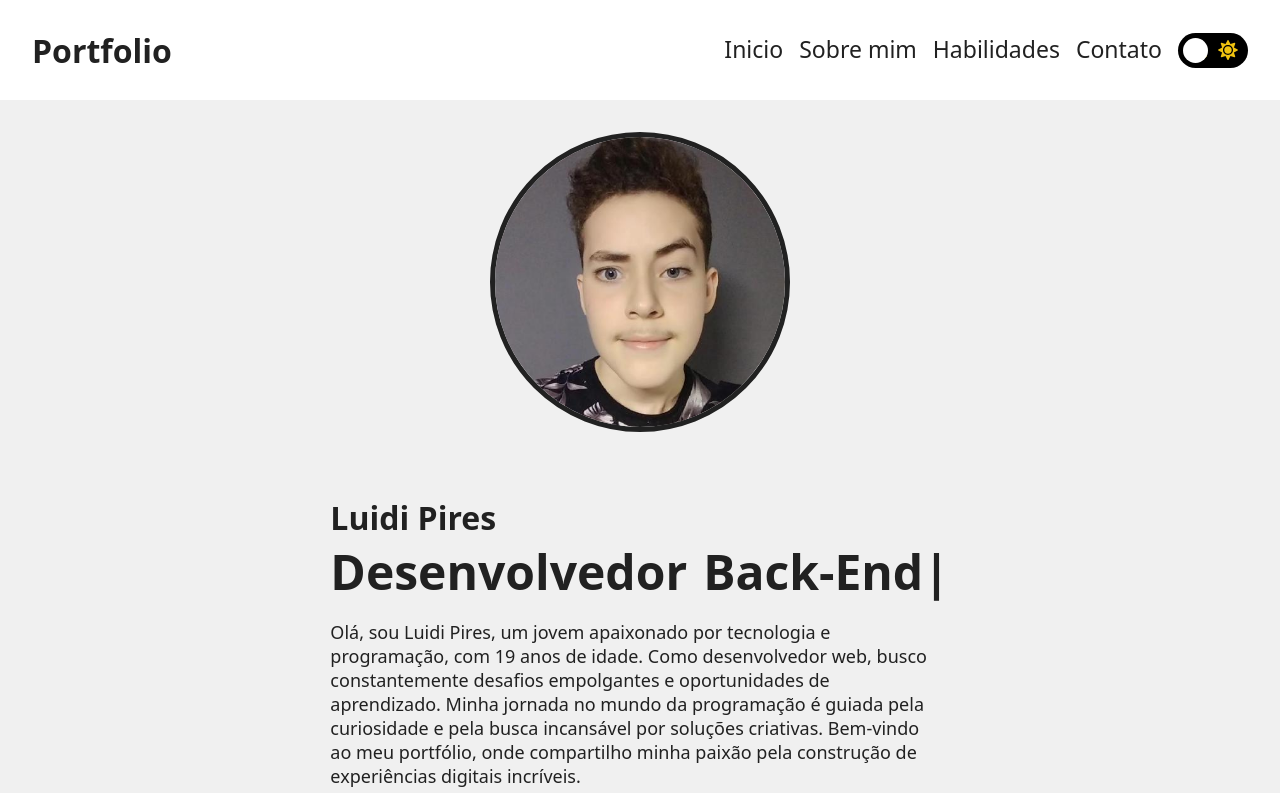
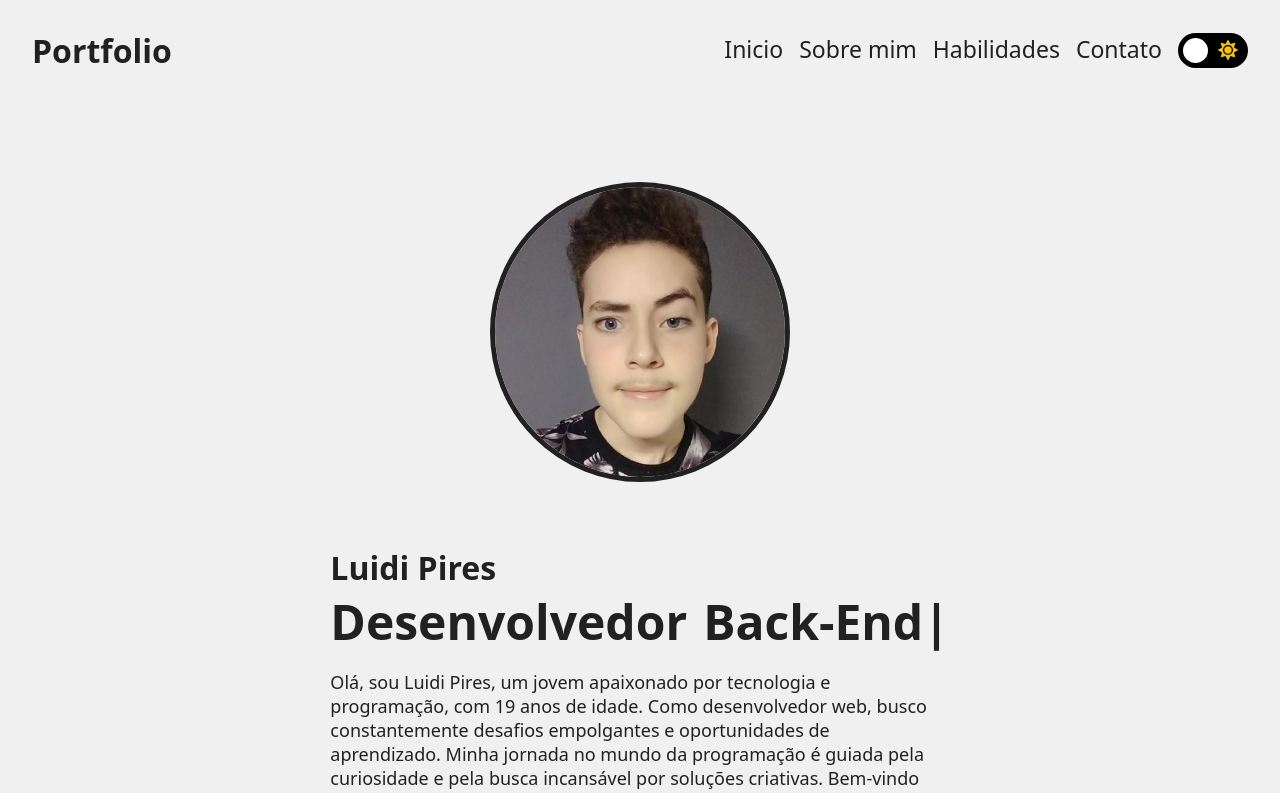
Before and after one commit to LuidiPiresHub/Portfolio, a React (Vite) app: page / in a window 1280 px wide. Shown: the top 793 px of the page. Built offline with nearby package versions, Linux system fonts and the light colour scheme.

Commit message:
feat: Adiciona rolagem automatica para as categorias

```diff
--- a/src/components/aboutMe/AboutMe.module.css
+++ b/src/components/aboutMe/AboutMe.module.css
@@ -3,6 +3,7 @@
   display: flex;
   flex-direction: column;
   gap: 2rem;
+  margin-top: 150px;
   padding: var(--padding);
 }
 
--- a/src/components/aboutMe/AboutMe.tsx
+++ b/src/components/aboutMe/AboutMe.tsx
@@ -7,7 +7,7 @@ import certificates from '../../data/certificates';
 
 export default function AboutMe() {
   return (
-    <section className={styles.aboutContainer}>
+    <section className={styles.aboutContainer} id='sobre-mim'>
       <img className={styles.myPhoto} src={myPhoto} alt='Foto de Luidi Pires' />
       <div>
         <h2 className={styles.name}>Luidi Pires</h2>
@@ -54,10 +54,11 @@ export default function AboutMe() {
           </p>
         </div>
       </section>
+      <h2>Meus Certificados</h2>
       <section className={styles.certificatesContainer}>
         {certificates.map(({ image, name }) => (
-          <a href={image} target='_blank'>
-            <img src={image} alt={name} key={name} className={styles.certificate} />
+          <a href={image} target='_blank' key={name}>
+            <img src={image} alt={name} className={styles.certificate} />
           </a>
         ))}
       </section>
--- a/src/components/header/Header.module.css
+++ b/src/components/header/Header.module.css
@@ -1,12 +1,15 @@
 .header {
   align-items: center;
-  background-color: var(--bgSc);
   color: var(--cl);
   display: flex;
   height: 100px;
   justify-content: space-between;
   padding: var(--padding);
+  position: fixed;
+  top: 0;
   transition: 300ms ease-in-out;
+  width: 100%;
+  z-index: 1;
 }
 
 .mobileNavibar {
@@ -16,11 +19,33 @@
   display: none;
 }
 
+.title button {
+  background-color: transparent;
+  border: none;
+  color: var(--cl);
+  cursor: pointer;
+  font-size: 32px;
+  font-weight: 700;
+}
+
 .ul {
   display: flex;
   font-size: 23px;
   gap: 1rem;
   z-index: 1;
+}
+
+.ul li button {
+  background-color: transparent;
+  border: none;
+  color: var(--cl);
+  cursor: pointer;
+  font-size: 23px;
+}
+
+.ul a {
+  color: var(--cl);
+  text-decoration: none;
 }
 
 
--- a/src/components/header/Header.tsx
+++ b/src/components/header/Header.tsx
@@ -5,6 +5,7 @@ import styles from './Header.module.css'
 export default function Header() {
   const [left, setLeft] = useState(-100);
   const [isActive, setIsActive] = useState(false);
+  const [isTranparent, setIsTranparent] = useState(true);
 
   const handleClick = () => {
     setIsActive((prevState) => !prevState);
@@ -17,20 +18,36 @@ export default function Header() {
     document.body.style.overflow = 'auto';
   }
 
+  window.onscroll = () => window.scrollY > 0 ? setIsTranparent(false) : setIsTranparent(true);
+
+  const scrollToTop = () => window.scrollTo({ top: 0, behavior: 'smooth' });
+
   return (
-    <header className={styles.header}>
+    <header className={styles.header} style={{ backgroundColor: isTranparent ? 'transparent' : 'var(--bgSc)' }}>
       <button type='button' className={styles.mobileNavibar} onClick={handleClick}>
         <span className={`${styles.bar} ${isActive && styles.barActive}`}></span>
         <span className={`${styles.bar} ${isActive && styles.barActive}`}></span>
         <span className={`${styles.bar} ${isActive && styles.barActive}`}></span>
       </button>
-      <h1 className={styles.title}>Portfolio</h1>
+      <h1 className={styles.title}>
+        <button type='button' onClick={scrollToTop}>Portfolio</button>
+      </h1>
       <ul className={styles.ul} style={{ left: `${left}vw` }}>
-        <li>Inicio</li>
-        <li>Sobre mim</li>
-        <li>Habilidades</li>
-        <li>Contato</li>
-        <li><ThemeChanger /></li>
+        <li>
+          <button type='button' onClick={scrollToTop}>Inicio</button>
+        </li>
+        <li>
+          <a href="#sobre-mim">Sobre mim</a>
+        </li>
+        <li>
+          <a href="#habilidades">Habilidades</a>
+        </li>
+        <li>
+          <a href="#contato">Contato</a>
+        </li>
+        <li>
+          <ThemeChanger />
+        </li>
       </ul>
     </header>
   )
--- a/src/components/skills/Skills.tsx
+++ b/src/components/skills/Skills.tsx
@@ -3,7 +3,7 @@ import techData from '../../data/techs';
 
 export default function Skills() {
   return (
-    <div>
+    <div id='habilidades'>
       <h2 className={styles.title}>Tecnologias que eu trabalho</h2>
       <section className={styles.pictureContainer}>{techData.map(({ name, url }) => (
         <picture key={name} className={styles.picture}>
--- a/src/index.css
+++ b/src/index.css
@@ -8,6 +8,7 @@
   list-style: none;
   margin: 0;
   padding: 0;
+  scroll-behavior: smooth;
 }
 
 body {
```
